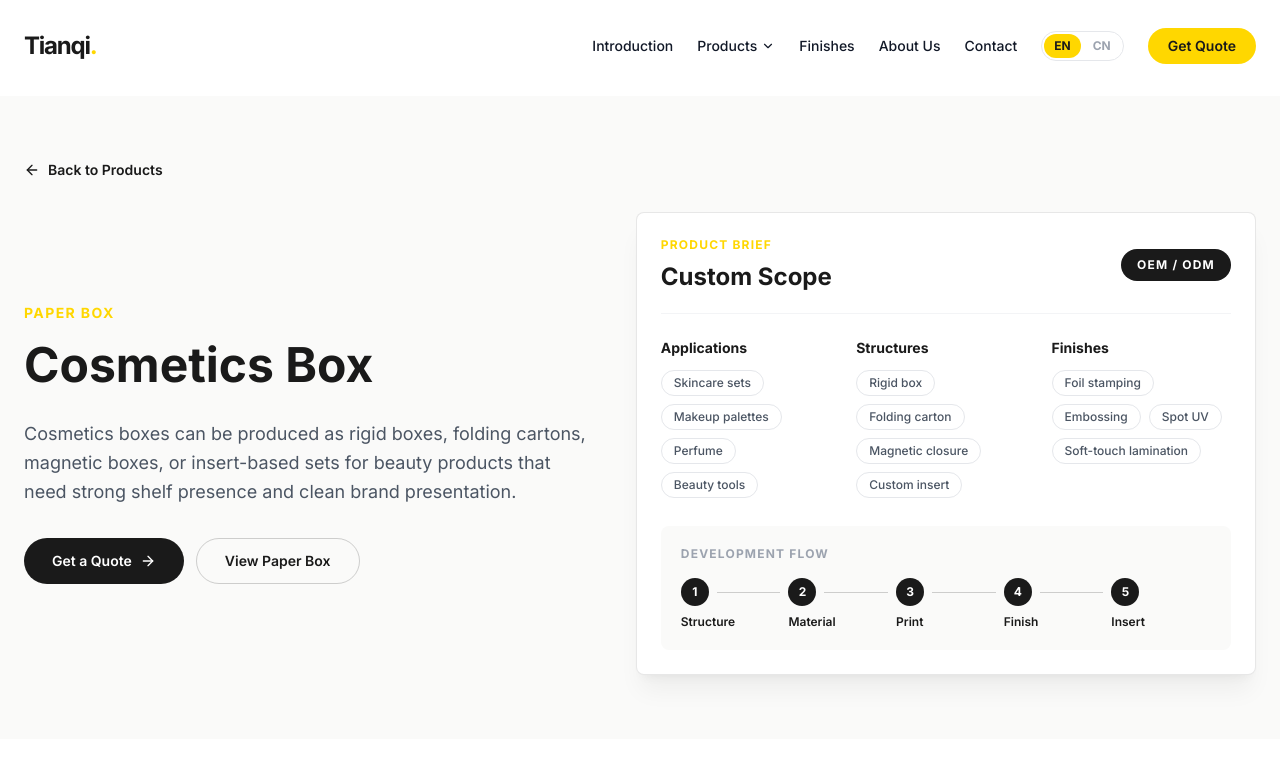
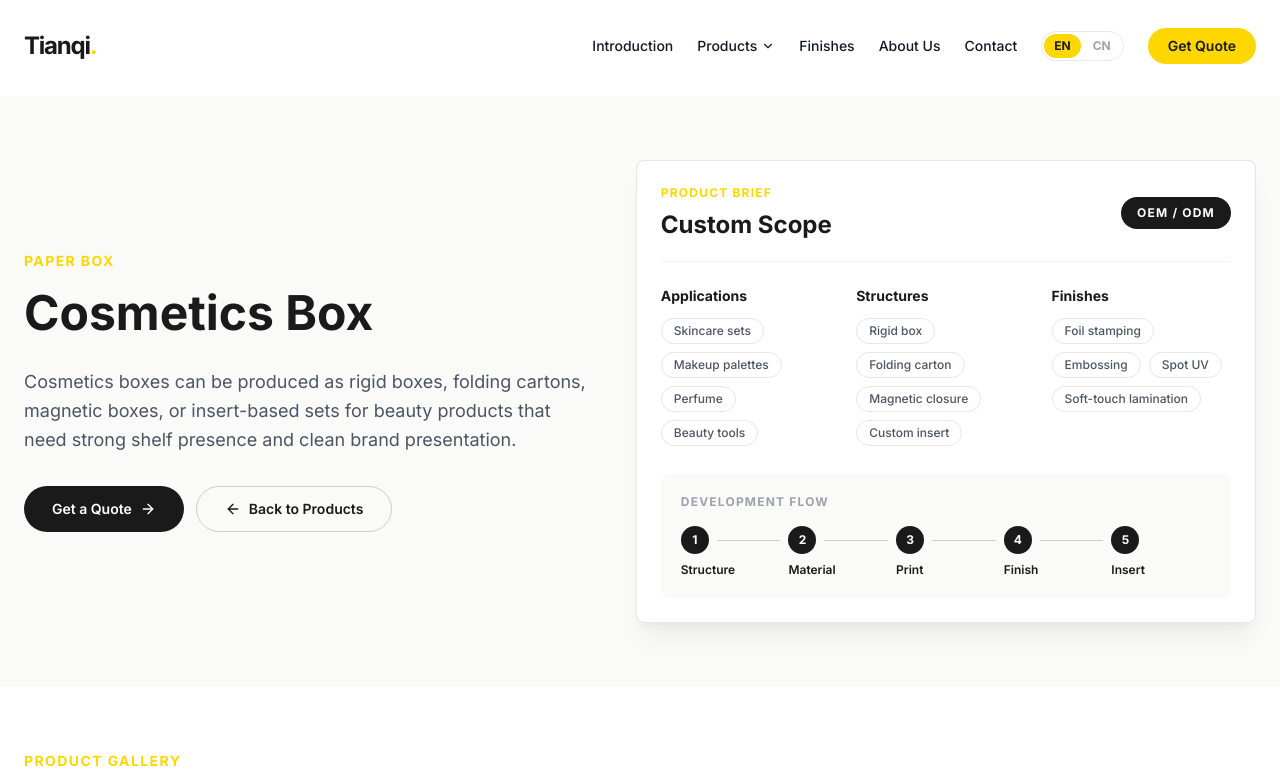
Before and after one commit to zgu225/Tianqi-Packaging, a Next.js app: page /products/paper-box/cosmetics-box in a window 1280 px wide. Shown: the top 783 px of the page. Built offline with nearby package versions, Linux system fonts and the light colour scheme.

Commit message:
Simplify product detail back button

```diff
--- a/src/app/products/[category]/[subcategory]/ProductDetailContent.tsx
+++ b/src/app/products/[category]/[subcategory]/ProductDetailContent.tsx
@@ -18,7 +18,6 @@ const pageCopy = {
   en: {
     back: "Back to Products",
     quote: "Get a Quote",
-    viewCategory: "View",
     galleryTag: "Product Gallery",
     examples: "Examples",
     galleryText:
@@ -41,7 +40,6 @@ const pageCopy = {
   cn: {
     back: "返回产品目录",
     quote: "获取报价",
-    viewCategory: "查看",
     galleryTag: "产品图库",
     examples: "案例展示",
     galleryText:
@@ -78,14 +76,6 @@ export default function ProductDetailContent({
     <main className="min-h-screen pt-24">
       <section className="bg-stone-50 py-16">
         <div className="container mx-auto px-6">
-          <Link
-            href="/products"
-            className="mb-8 inline-flex items-center gap-2 text-sm font-semibold text-primary hover:text-accent"
-          >
-            <ArrowLeft size={16} />
-            {copy.back}
-          </Link>
-
           <div className="grid gap-12 lg:grid-cols-[1fr_1.1fr] lg:items-center">
             <div>
               <p className="text-sm font-bold uppercase tracking-widest text-accent">
@@ -106,10 +96,11 @@ export default function ProductDetailContent({
                   <ArrowRight size={16} />
                 </Link>
                 <Link
-                  href={`/products#${category.slug}`}
-                  className="inline-flex items-center justify-center rounded-full border border-primary/20 px-7 py-3 text-sm font-semibold text-primary transition hover:border-primary"
+                  href="/products"
+                  className="inline-flex items-center justify-center gap-2 rounded-full border border-primary/20 px-7 py-3 text-sm font-semibold text-primary transition hover:border-primary"
                 >
-                  {copy.viewCategory} {category.menuName}
+                  <ArrowLeft size={16} />
+                  {copy.back}
                 </Link>
               </div>
             </div>
```
